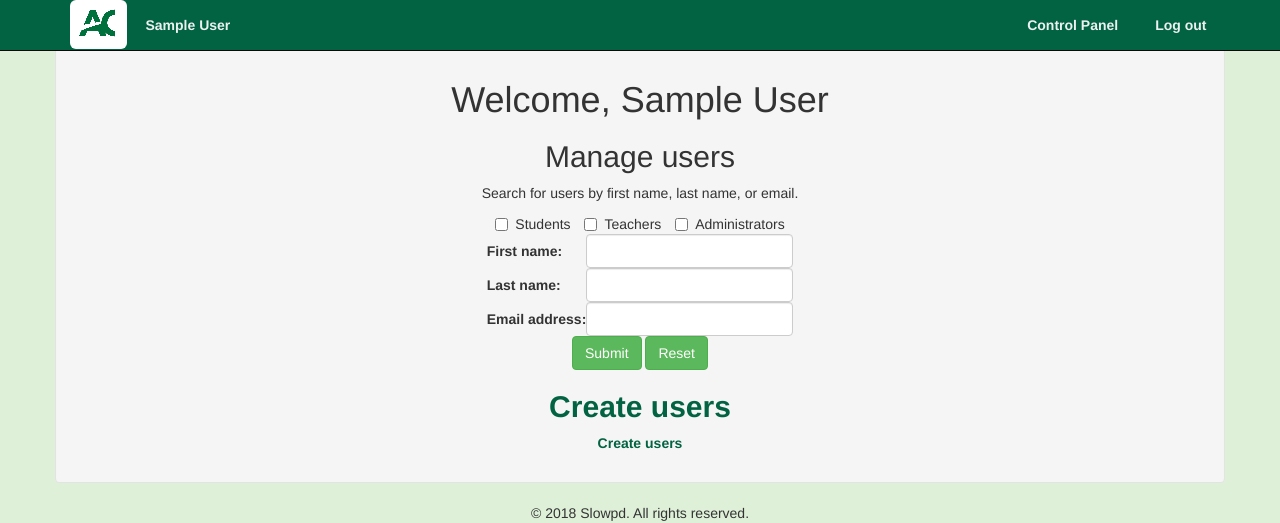
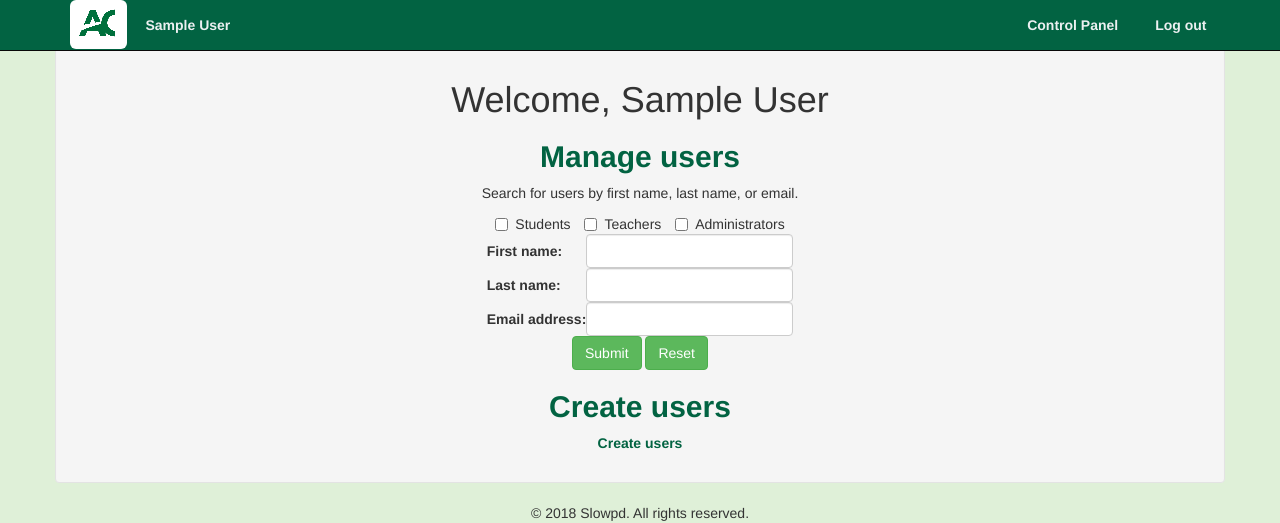
Before and after one commit to WeikaiLi-Kevin/Slowpd, a PHP site: page /admin_cp.php in a window 1280 px wide. Shown: the top 523 px of the page. Run offline with PHP 8.4, Linux system fonts and the light colour scheme; the visitor is signed in with stand-in values (Sample User, id 1).

Commit message:
More Kevin changes
Style improvements by Kevin

```diff
--- a/admin_cp.php
+++ b/admin_cp.php
@@ -13,7 +13,7 @@ include 'header.php';
 <div class="container well" align="center">
     <h1>Welcome, <?=$_SESSION['realname']?></h1>
 
-    <h2>Manage users</h2>
+    <h2 style="font-weight: bold ;color:#026342">Manage users</h2>
 <?php
 $fname = '';
 $lname = '';
--- a/student_cp.php
+++ b/student_cp.php
@@ -13,6 +13,7 @@ include 'header.php';
 <div class="container well" align="center">
     <h1 style="font-weight: bold ;">Welcome, <?=$_SESSION['realname']?></h1>
 
+    <h2 style="font-weight: bold ;color:#026342">Upcoming appointments</h2>
 <?php
 $query = 'SELECT a.*, b.FirstName, b.LastName FROM Appointments a JOIN Users b ON (a.TeacherId = b.Id) WHERE a.StudentID = ? AND Appt_DateTime >= CURDATE() ORDER BY Appt_DateTime;';
 $stmt = $db->prepare($query);
--- a/teacher_cp.php
+++ b/teacher_cp.php
@@ -24,6 +24,7 @@ if (!file_exists($filename)) {
 <?php
 }
 ?>
+    <h2 style="font-weight: bold ;color:#026342">Upcoming appointments</h2>
 <?php
 $query = 'SELECT a.*, b.FirstName, b.LastName FROM Appointments a JOIN Users b ON (a.StudentId = b.Id) WHERE a.TeacherID = ? AND Appt_DateTime >= CURDATE() ORDER BY Appt_DateTime;';
 $stmt = $db->prepare($query);
```
